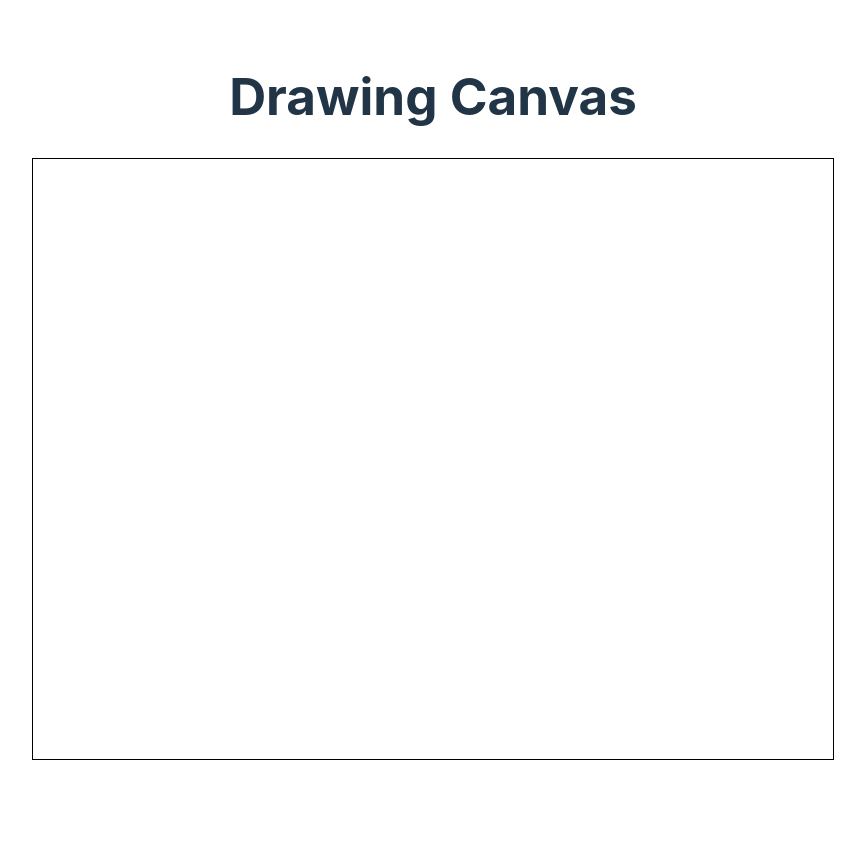
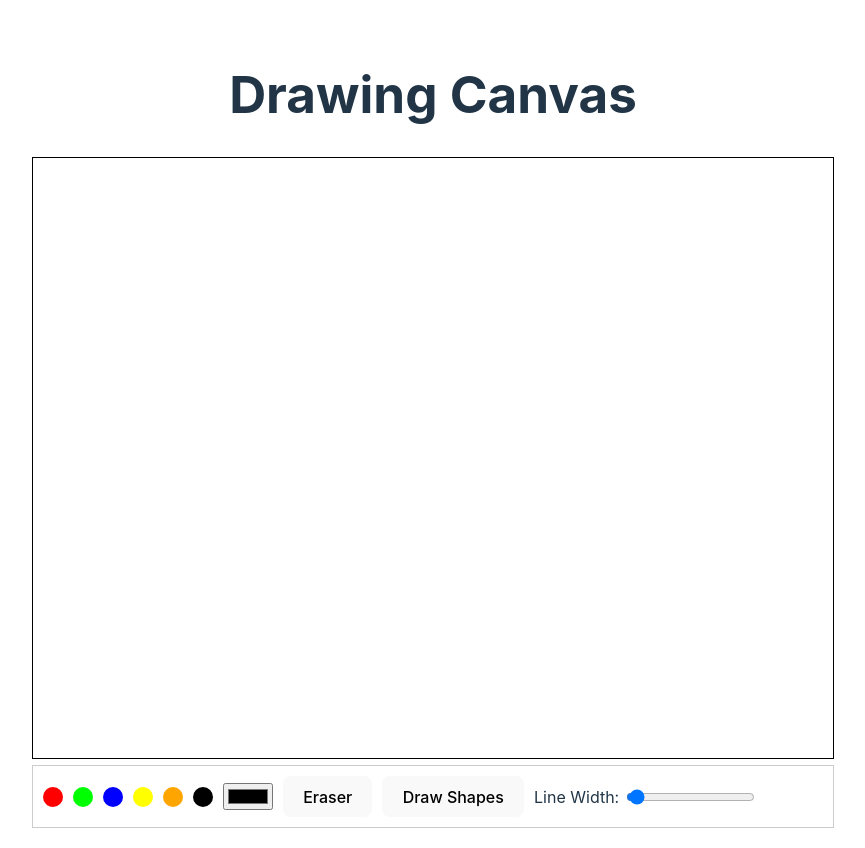
Before and after one commit to Dramocrystal/TraceTogether, a React (Vite) app in the folder frontend/TraceTogether/: page / in a window 1280 px wide. Shown: the top 848 px of the page, without its empty margins (207-1072 px from the left). Before the commit the page ends 800 px from the top, so only its background shows below. Built offline with nearby package versions, Linux system fonts and the light colour scheme.

Commit message:
Basic ToolBar : color, eraser, width

```diff
--- a/frontend/TraceTogether/src/DrawingCanvas.jsx
+++ b/frontend/TraceTogether/src/DrawingCanvas.jsx
@@ -1,33 +1,39 @@
-import React, { useRef, useState} from 'react';
+import React, { useRef, useState } from 'react';
+import ToolBar from './ToolBar';
 
 const DrawingCanvas = () => {
   const canvasRef = useRef(null);
   const [isDrawing, setIsDrawing] = useState(false);
   const [lastPosition, setLastPosition] = useState({ x: 0, y: 0 });
+  const [isErasing, setIsErasing] = useState(false);
+  const [color, setColor] = useState('#000000');
+  const [lineWidth, setLineWidth] = useState(2); // New state for line width
 
 
   const startDrawing = (e) => {
-        const canvas = canvasRef.current;
-        const context = canvas.getContext('2d');
-        context.lineWidth = 5;
-        context.lineCap = 'round';
-        context.strokeStyle = 'black';
-
+    const { offsetX, offsetY } = e.nativeEvent;
     setIsDrawing(true);
-        const {offsetX, offsetY } = e.nativeEvent;
-        setLastPosition({x: offsetX, y: offsetY});
-
+    setLastPosition({ x: offsetX, y: offsetY });
   };
 
   const draw = (e) => {
     if (!isDrawing) return;
-
 
     const canvas = canvasRef.current;
     const context = canvas.getContext('2d');
     const { offsetX, offsetY } = e.nativeEvent;
 
 
+
+    if (isErasing) {
+      context.globalCompositeOperation = 'destination-out'; // Erase mode
+    } else {
+      context.globalCompositeOperation = 'source-over'; // Draw mode
+      context.strokeStyle = color;
+    }
+
+    context.lineWidth = lineWidth;
+    context.lineCap = 'round';
     context.beginPath();
     context.moveTo(lastPosition.x, lastPosition.y);
     context.lineTo(offsetX, offsetY);
@@ -36,9 +42,27 @@ const DrawingCanvas = () => {
     setLastPosition({ x: offsetX, y: offsetY });
   };
 
+
   const stopDrawing = () => {
     setIsDrawing(false);
   };
+
+  const handleColorChange = (newColor) => {
+    setColor(newColor);
+    console.log('Selected Color:', newColor);
+    setIsErasing(false);
+  };
+
+  const handleShapeDraw = () => {
+    console.log('Hello Shapes!');
+  };
+
+  const handleLineWidthChange = (width) => {
+    setLineWidth(width);
+    console.log("Line Width: ", width);
+  };
+
+
 
 
 
@@ -55,6 +79,13 @@ const DrawingCanvas = () => {
         onMouseUp={stopDrawing}
         onMouseLeave={stopDrawing}
       />
+
+      <ToolBar
+        onColorChange={handleColorChange}
+        onEraserToggle={setIsErasing}
+        onShapeDraw={handleShapeDraw}
+        onLineWidthChange={handleLineWidthChange}
+      />
     </div>
   );
 
--- /dev/null
+++ b/frontend/TraceTogether/src/ToolBar.jsx
@@ -0,0 +1,76 @@
+import React, { useState } from 'react';
+
+const ToolBar = ({ onColorChange, onEraserToggle, onShapeDraw, onLineWidthChange }) => {
+    const [isEraser, setIsEraser] = useState(false);
+
+    const defaultColors = ['#FF0000', '#00FF00', '#0000FF', '#FFFF00', '#FFA500', '#000000'];
+
+    const handleColorClick = (color) => {
+        setIsEraser(false);
+        onColorChange(color);
+    };
+
+    const handleCustomColorChange = (e) => {
+        setIsEraser(false);
+        onColorChange(e.target.value);
+    };
+
+    const toggleEraser = () => {
+        setIsEraser((prev) => !prev);
+        onEraserToggle(!isEraser);
+    };
+
+    const handleLineWidthChange = (e) => {
+        onLineWidthChange(Number(e.target.value));
+    };
+
+    return (
+        <div style={{ display: 'flex', alignItems: 'center', gap: '10px', padding: '10px', border: '1px solid #ccc' }}>
+            {/* Default Colors */}
+            {defaultColors.map((color) => (
+                <div
+                    key={color}
+                    onClick={() => handleColorClick(color)}
+                    style={{
+                        width: '20px',
+                        height: '20px',
+                        backgroundColor: color,
+                        borderRadius: '50%',
+                        cursor: 'pointer',
+                    }}
+                ></div>
+            ))}
+
+            {/* Custom Color Picker */}
+            <input
+                type="color"
+                onChange={handleCustomColorChange}
+                style={{ cursor: 'pointer' }}
+            />
+
+            {/* Eraser Button */}
+            <button onClick={toggleEraser}>
+                {isEraser ? 'Drawing Mode' : 'Eraser'}
+            </button>
+
+            {/* Shape Button */}
+            <button onClick={onShapeDraw}>Draw Shapes</button>
+
+            {/* Line Width Slider */}
+            <div style={{ display: 'flex', alignItems: 'center', gap: '5px' }}>
+                <label htmlFor="lineWidth">Line Width:</label>
+                <input
+                    id="lineWidth"
+                    type="range"
+                    min="1"
+                    max="50"
+                    defaultValue="2"
+                    onChange={handleLineWidthChange}
+                    style={{ cursor: 'pointer' }}
+                />
+            </div>
+        </div>
+    );
+};
+
+export default ToolBar;
```
Lines whose indentation alone changed are shown as unchanged.
